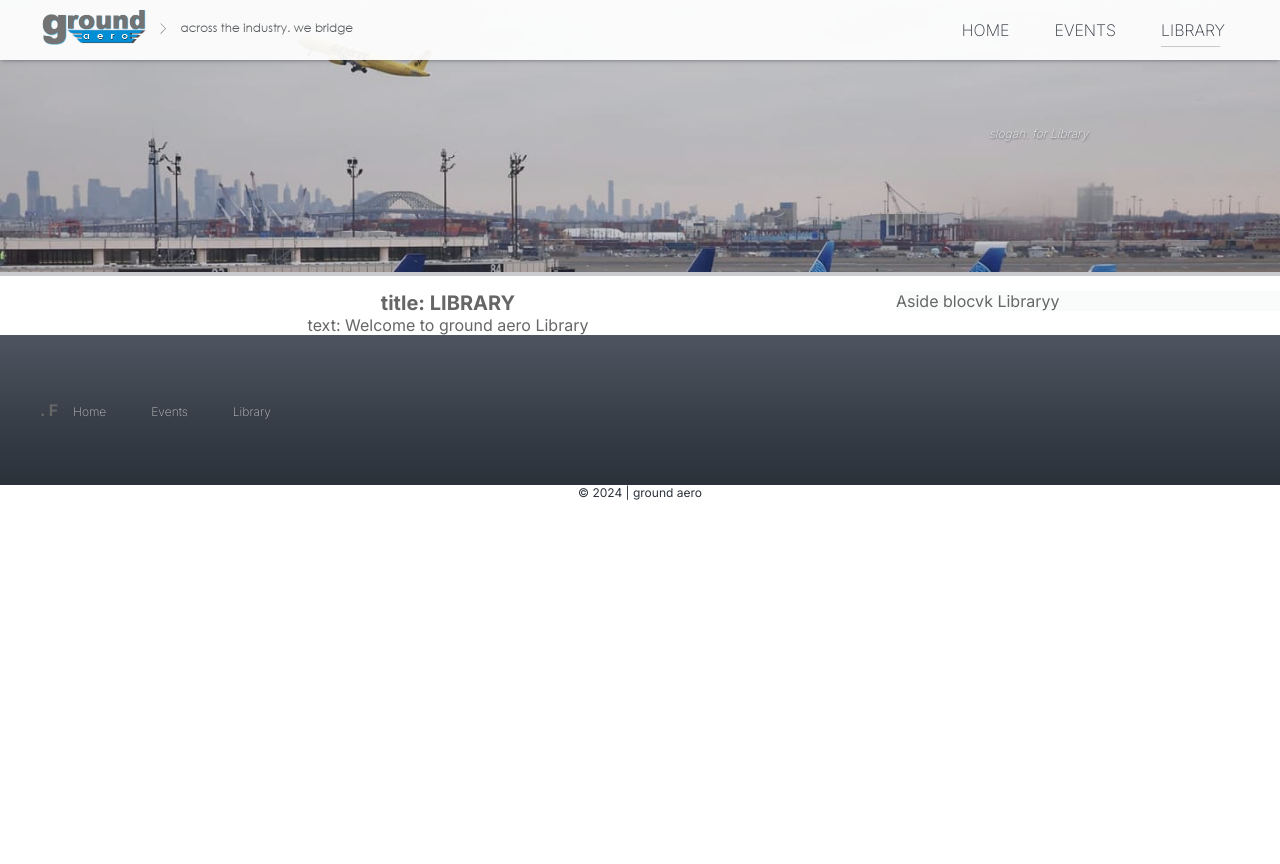
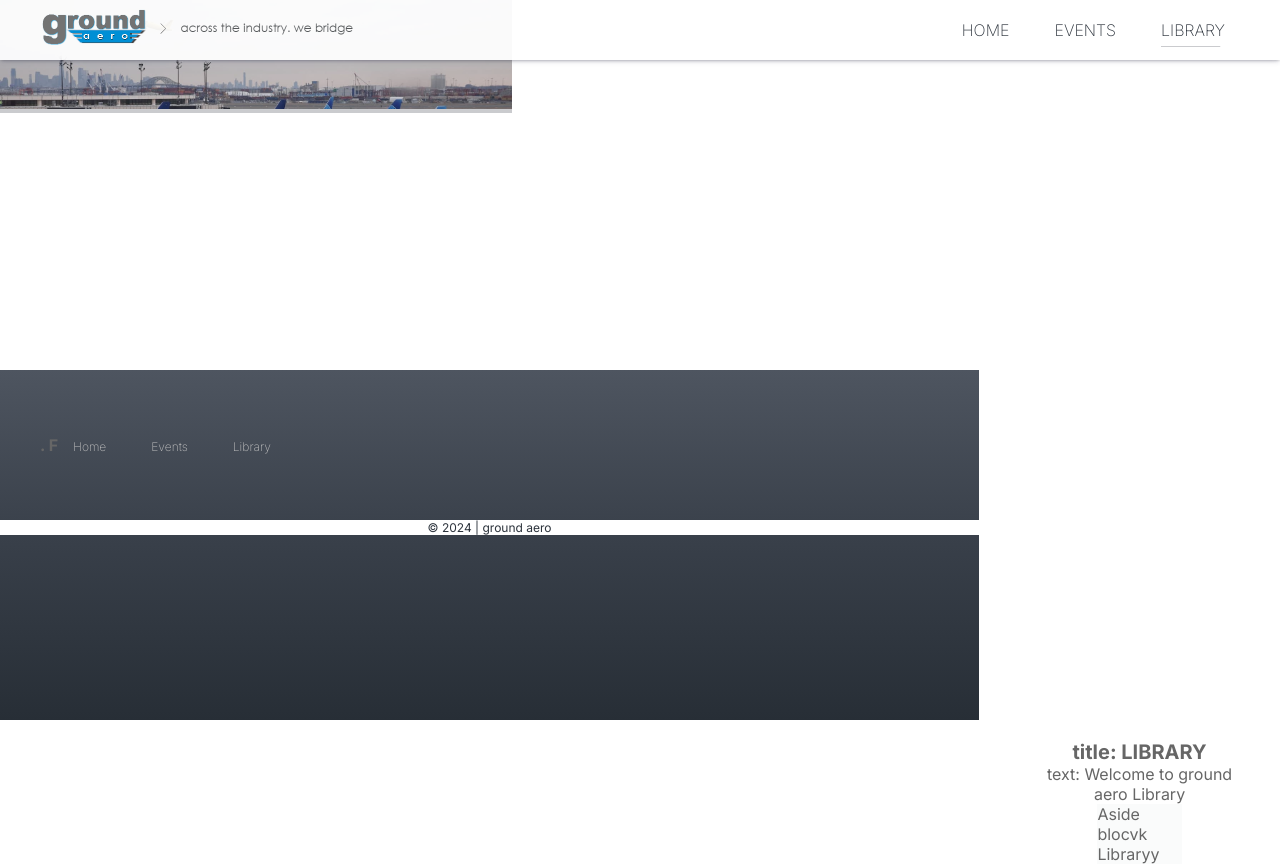
Before and after one commit to ground-aero/ground.aero-next, a Next.js app: page /library in a window 1280 px wide. Before the commit the page ends 800 px from the top, so only its background shows below. Built offline with nearby package versions, Linux system fonts and the light colour scheme.

Commit message:
feat(app) add grid structure

```diff
--- a/src/app/globals.css
+++ b/src/app/globals.css
@@ -87,14 +87,44 @@
   margin: 0;
 }
 
-html,
-body {
+html {
   max-width: 100vw;
   min-height: 100vh;
+}
+body {
+  /* max-width: 100vw;
+  min-height: 100vh; */
+  display: grid;
+  grid-template-areas:
+    "header header header"
+    "mainLeft mainLeft asideRight"
+    "footer footer footer";
+  grid-template-rows: 350px 1fr 350px;
+  grid-template-columns: 40% 1fr 20%;
+  grid-gap: 10px;
+  height: 100vh;
+  margin: 0;
+
   overflow-x: hidden;
   -webkit-font-smoothing: antialiased;
   -webkit-text-size-adjust: 100%;
   text-rendering: optimizeLegibility;
+}
+
+#pageHeader {
+  grid-area: header;
+}
+#pageFooter {
+  grid-area: footer;
+}
+#mainLeft {
+  grid-area: mainLeft;
+  }
+#intro {
+  grid-area: intro;
+  }
+#asideRight {
+  grid-area: asideRight;
 }
 
 body {
--- a/src/app/layout.tsx
+++ b/src/app/layout.tsx
@@ -1,6 +1,6 @@
-import type { Metadata } from "next";
-import { Inter } from "next/font/google";
-import "./globals.css";
+import type { Metadata } from "next"
+import { Inter } from "next/font/google"
+import "./globals.css"
 
 const inter = Inter({ subsets: ["latin"] });
 
@@ -17,7 +17,7 @@ export default function RootLayout({
 
   return (
     <html lang="en">
-      <body className={inter.className}>
+      <body id='body' className={inter.className}>
         {children}
       </body>
     </html>
--- a/src/app/library/page.tsx
+++ b/src/app/library/page.tsx
@@ -11,7 +11,7 @@ export default function Page () {
           <Nav></Nav>
         </Header>
 
-        <Main layout={'library'} title={intro.library.title} text={intro.library.text}>
+        <Main title={intro.library.title} text={intro.library.text}>
           <LayoutMainLibrary layout={'library'} title={intro.library.title} text={intro.library.text} />
         </Main>
 
--- a/src/app/page.module.css
+++ b/src/app/page.module.css
@@ -1,4 +1,43 @@
 /* ---------------- general ------------------ */
+#body {
+  /* max-width: 100vw;
+  min-height: 100vh; */
+  display: grid;
+  grid-template-areas:
+    "header header header"
+    "idMain idMain idMain"
+    "footer footer footer";
+  grid-template-rows: 180px 1fr 180px;
+  grid-template-columns: 20% 1fr 33%;
+  grid-gap: 10px;
+  height: 100vh;
+  margin: 0;
+
+  overflow-x: hidden;
+  -webkit-font-smoothing: antialiased;
+  -webkit-text-size-adjust: 100%;
+  text-rendering: optimizeLegibility;
+}
+
+#pageHeader {
+  grid-area: header;
+}
+#pageFooter {
+  grid-area: footer;
+}
+#idMain {
+  grid-area: idMain;
+}
+#mainLeft {
+  grid-area: mainLeft;
+  }
+#intro {
+  grid-area: intro;
+  }
+#asideRight {
+  grid-area: asideRight;
+}
+
 .container_spaced {
   display: flex;
   justify-content: space-between;
--- a/src/app/page.tsx
+++ b/src/app/page.tsx
@@ -15,7 +15,7 @@ export default function Home({ Component, pageProps }: AppProps) {
         <Nav></Nav>
       </Header>
 
-      <Main layout={'home'} title={intro.main.title} text={intro.main.text}>
+      <Main title={intro.main.title} text={intro.main.text}>
         <LayoutMainHome layout={'home'} title={intro.main.title} text={intro.main.text} />
       </Main>
 
@@ -69,7 +69,6 @@ export default function Home({ Component, pageProps }: AppProps) {
             </h2>
             <p>Find in-depth information about Next.js features and API.</p>
           </a>
-
           <a
             href="https://nextjs.org/learn?utm_source=create-next-app&utm_medium=appdir-template&utm_campaign=create-next-app"
             className={styles.card}
--- a/src/components/LayoutMainHome.tsx
+++ b/src/components/LayoutMainHome.tsx
@@ -1,5 +1,6 @@
-// src/components/LayoutMainHome.tsx
+// Sub-component to MAIN // src/components/LayoutMainHome.tsx
 import React from 'react'
+import Link from 'next/link'
 import styles from '../app/page.module.css'
 import {intro} from "@/constants"
 
@@ -16,15 +17,77 @@ export const LayoutMainHome: React.FC<LayoutMainProps> = ({ layout, title, text
 
       {layout==='home'? (
         <>
-          <div className={styles.box_left_main}>
+          <div id={styles.mainLeft} className={styles.box_left_main}>
             <p className={styles.intro_main_title}>{title}</p>
             <h1 className={styles.intro_text}>{text}</h1>
           </div>
 
-          <aside className={styles.box_aside_main}>
+          <aside id={styles.asideRight} className={styles.box_aside_main}>
             Aside blocvk Home
           </aside>
+
+
+          {/* <div className={styles.grid}>
+
+            <a
+              href="https://nextjs.org/docs?utm_source=create-next-app&utm_medium=appdir-template&utm_campaign=create-next-app"
+              className={styles.card}
+              target="_blank"
+              rel="noopener noreferrer"
+            >
+              <h2>
+                1/ Docs <span>-&gt;</span>
+              </h2>
+              <p>Find in-depth information about Next.js features and API.</p>
+            </a>
+            <a
+              href="https://nextjs.org/learn?utm_source=create-next-app&utm_medium=appdir-template&utm_campaign=create-next-app"
+              className={styles.card}
+              target="_blank"
+              rel="noopener noreferrer"
+            >
+              <h2>
+                2/Learn <span>-&gt;</span>
+              </h2>
+              <p>Learn about Next.js in an interactive course with&nbsp;quizzes!</p>
+            </a>
+
+            <a
+              href="https://vercel.com/templates?framework=next.js&utm_source=create-next-app&utm_medium=appdir-template&utm_campaign=create-next-app"
+              className={styles.card}
+              target="_blank"
+              rel="noopener noreferrer"
+            >
+              <h2>
+                3/ Templates <span>-&gt;</span>
+              </h2>
+              <p>Explore starter templates for Next.js.</p>
+            </a>
+
+            <Link
+              href="/library"
+              className={styles.card}
+              target="_blank"
+              rel="noopener noreferrer"
+            >
+              <h2>
+                4. MY LIBRARY <span>-&gt;</span>
+              </h2>
+              <p>
+                Link to my ground,.aero Library
+              </p>
+            </Link>
+        </div> */}
+
+
+
+
+
+
+
+
         </>) : ''
+
       }
 
     </>
--- a/src/components/LayoutMainLibrary.tsx
+++ b/src/components/LayoutMainLibrary.tsx
@@ -1,4 +1,4 @@
-// src/components/LayoutMainLibrary.tsx
+// Sub-component to MAIN // src/components/LayoutMainLibrary.tsx
 import React from 'react'
 import styles from '../app/page.module.css'
 import {intro} from "@/constants"
--- a/src/components/ui/Footer/Footer.tsx
+++ b/src/components/ui/Footer/Footer.tsx
@@ -9,7 +9,7 @@ type TFooter = {
 
 export const Footer: FC<TFooter> = ({ title }) => {
 	return (
-    <footer className={styles.footer}>
+    <footer id={styles.pageFooter} className={styles.footer}>
       <div className={styles.container_spaced}>
 
         <div className={styles.footer_top}>
--- a/src/components/ui/Main/Main.tsx
+++ b/src/components/ui/Main/Main.tsx
@@ -4,22 +4,21 @@ import styles from "@/app/page.module.css"
 import {LayoutMainHome} from "@/components"
 
 type IMain = {
-  layout: 'home' | 'events' | 'library',
   title: String,
   text: String,
   children: React.ReactNode,
 }
 
-export const Main: FC<IMain> = ({ layout, title, text, children }) => {
+export const Main: FC<IMain> = ({ title, text, children }) => {
 	return (
-    <main className={styles.main}>
-      <div className={styles.container_centered}>
+    <main id={styles.idMain} className={styles.main}>
+      {/* <div className={styles.container_centered}> */}
 
         {children}
 
         {/* <LayoutMainHome layout={layout} title={title} text={text} /> */}
 
-      </div>
+      {/* </div> */}
     </main>
 	)
 }
```
Also changed, not shown: src/types/types.ts (deleted).
